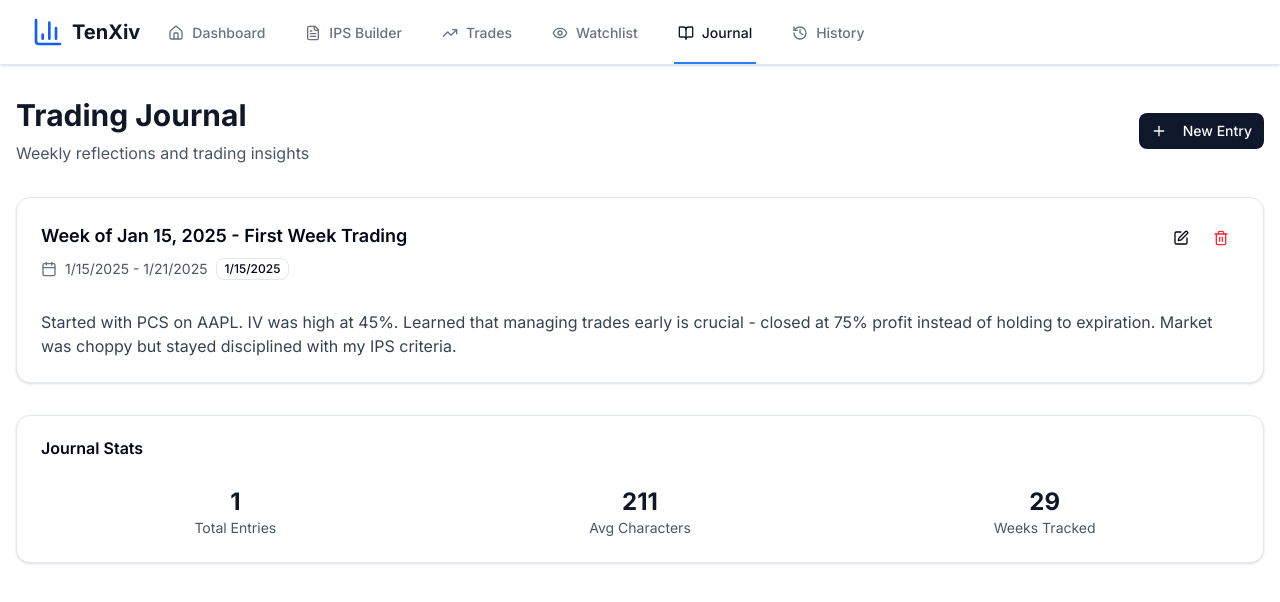
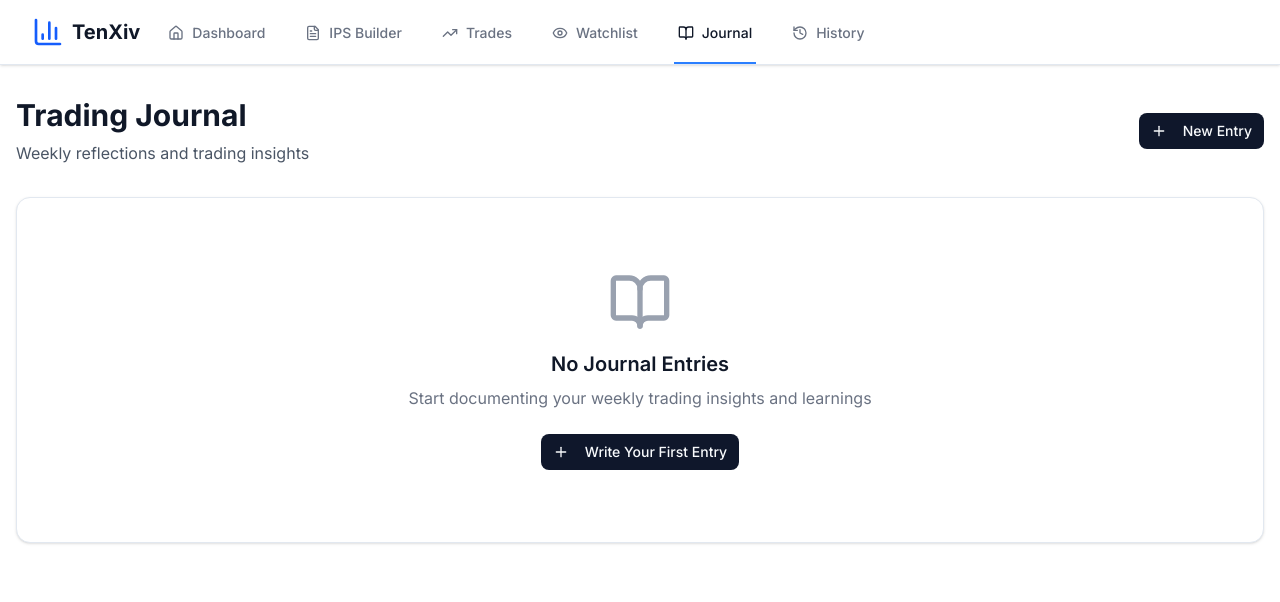
Before and after one commit to Tuckermorin/Project-Two, a Next.js app: page /journal in a window 1280 px wide. Shown: the top 602 px of the page. Built offline with nearby package versions, Linux system fonts and the light colour scheme.

Commit message:
Remove hardcoded journal entry

```diff
--- a/src/app/journal/page.tsx
+++ b/src/app/journal/page.tsx
@@ -18,15 +18,7 @@ interface JournalEntry {
 
 export default function JournalPage() {
   // TODO: This will come from a store later
-  const [entries, setEntries] = useState<JournalEntry[]>([
-    {
-      id: '1',
-      title: 'Week of Jan 15, 2025 - First Week Trading',
-      content: 'Started with PCS on AAPL. IV was high at 45%. Learned that managing trades early is crucial - closed at 75% profit instead of holding to expiration. Market was choppy but stayed disciplined with my IPS criteria.',
-      weekOf: '2025-01-15',
-      createdAt: '2025-01-15T10:00:00Z'
-    }
-  ])
+  const [entries, setEntries] = useState<JournalEntry[]>([])
 
   const [showForm, setShowForm] = useState(false)
   const [editingEntry, setEditingEntry] = useState<JournalEntry | null>(null)
```
